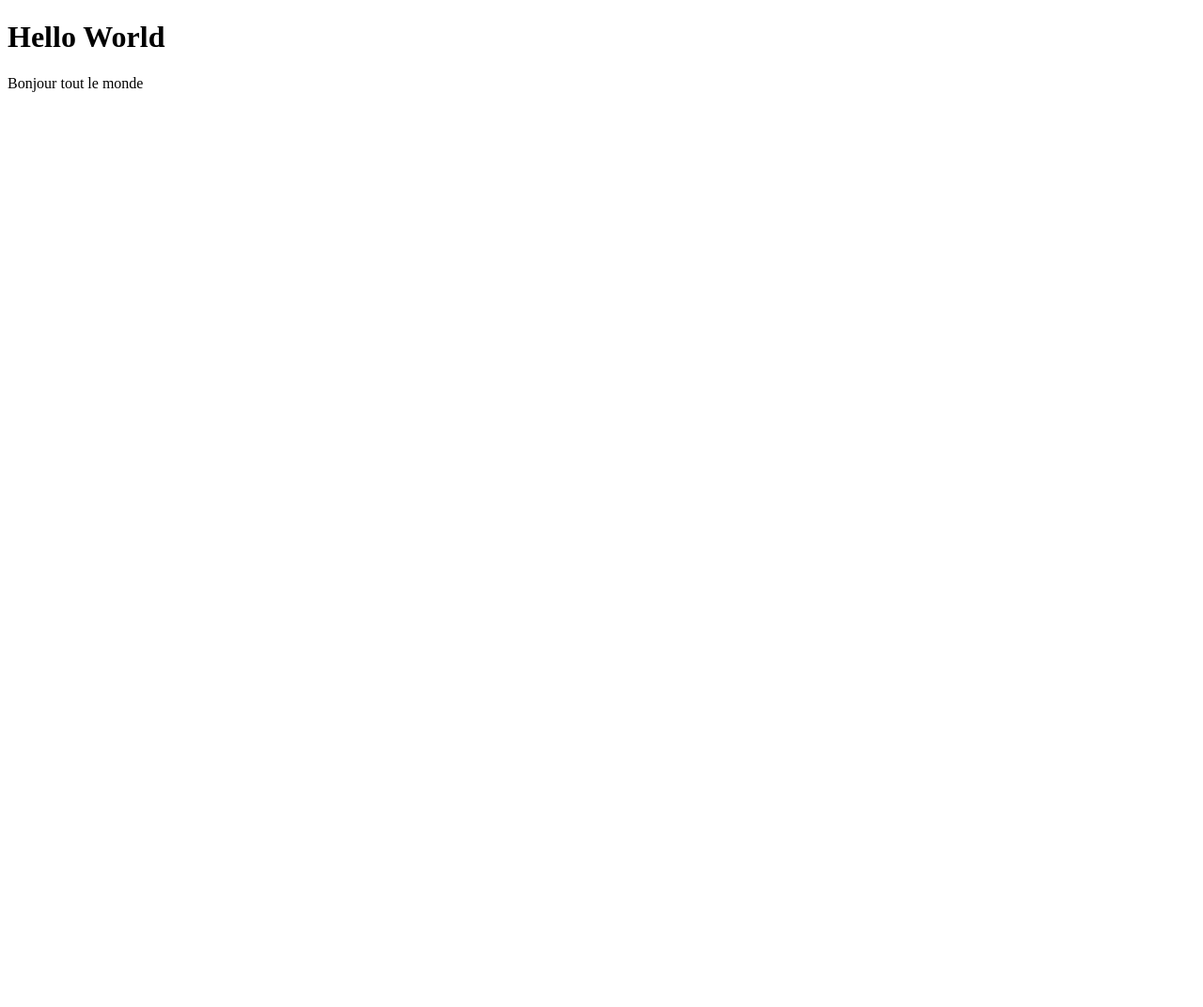
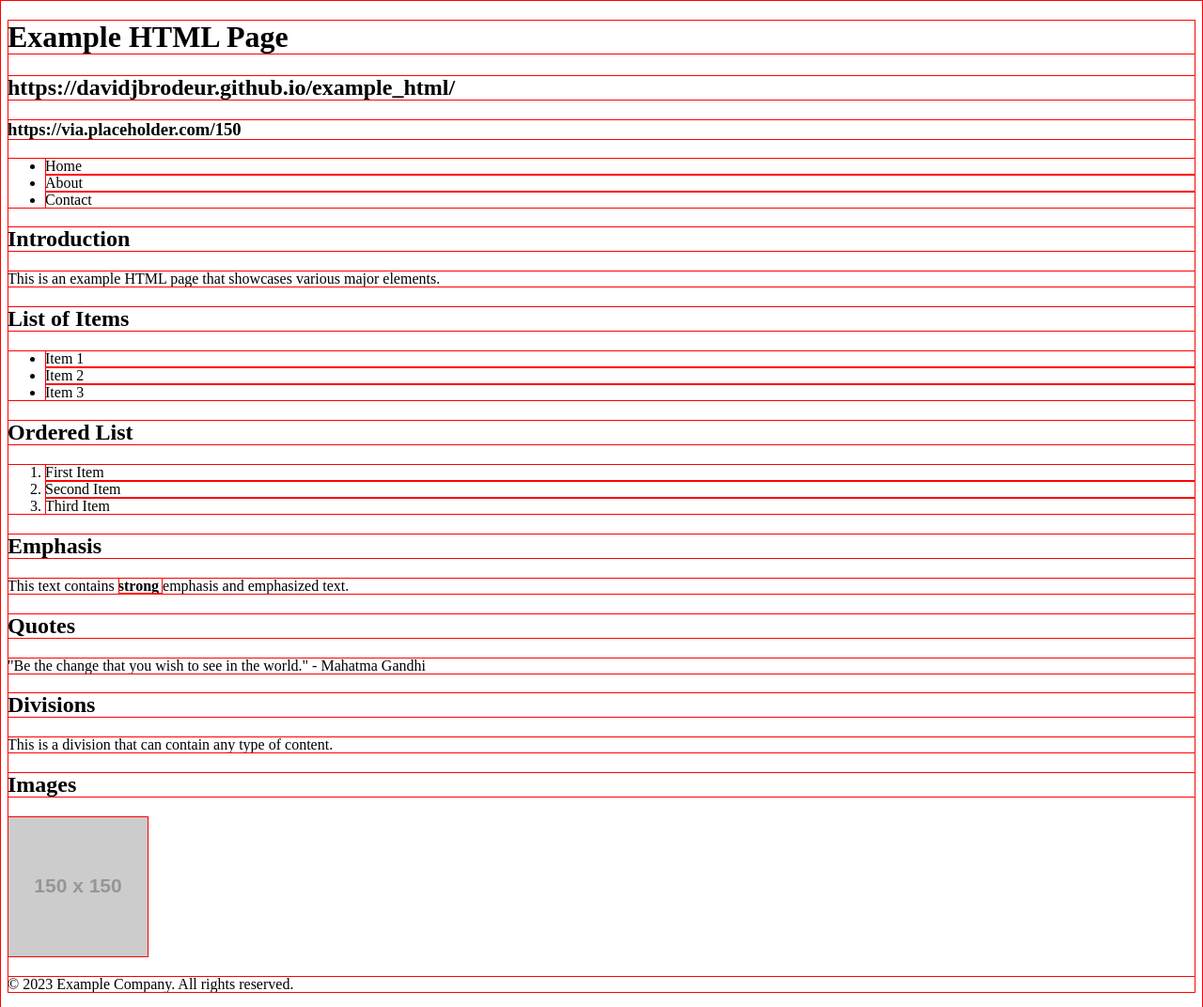
Before and after one commit to Jexxcode/TestGit, a plain HTML site: page Index.HTML in a window 1280 px wide. Shown: the whole page at 94% size. Before the commit the page ends 800 px from the top, so only its background shows below. Drawn offline with Linux system fonts and the light colour scheme; placeholder pictures from the web are drawn by us.

Commit message:
ca a ete changer

```diff
--- a/Index.HTML
+++ b/Index.HTML
@@ -1,12 +1,50 @@
 <!DOCTYPE html>
 <html lang="en">
-  <head>
+  <header>
     <meta charset="UTF-8" />
     <meta http-equiv="X-UA-Compatible" content="IE=edge" />
     <meta name="viewport" content="width=device-width, initial-scale=1.0" />
-    <title>Test</title>
-  </head>
-  <body></body>
-  <h1>Hello World</h1>
-  <p>Bonjour tout le monde</p>
+    <title>Titre</title>
+    <style>
+      * {
+        outline: 1px solid red;
+        outline-offset: -1px;
+      }
+    </style>
+  </header>
+  <body>
+    <h1>Example HTML Page</h1>
+    <h2>https://davidjbrodeur.github.io/example_html/</h2>
+    <h3>https://via.placeholder.com/150</h3>
+    <ul>
+      <li>Home</li>
+      <li>About</li>
+      <li>Contact</li>
+    </ul>
+    <h2>Introduction</h2>
+    <p>This is an example HTML page that showcases various major elements.</p>
+    <h2>List of Items</h2>
+    <ul>
+      <li>Item 1</li>
+      <li>Item 2</li>
+      <li>Item 3</li>
+    </ul>
+    <h2>Ordered List</h2>
+    <ol>
+      <li>First Item</li>
+      <li>Second Item</li>
+      <li>Third Item</li>
+    </ol>
+    <h2>Emphasis</h2>
+    <p>
+      This text contains <strong> strong </strong> emphasis and emphasized text.
+    </p>
+    <h2>Quotes</h2>
+    <p>"Be the change that you wish to see in the world." - Mahatma Gandhi</p>
+    <h2>Divisions</h2>
+    <p>This is a division that can contain any type of content.</p>
+    <h2>Images</h2>
+    <img src="https://via.placeholder.com/150" alt="" />
+    <p>© 2023 Example Company. All rights reserved.</p>
+  </body>
 </html>
```
